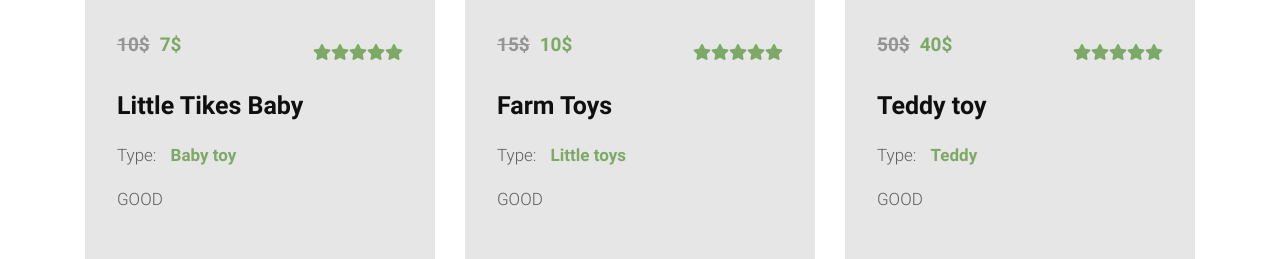
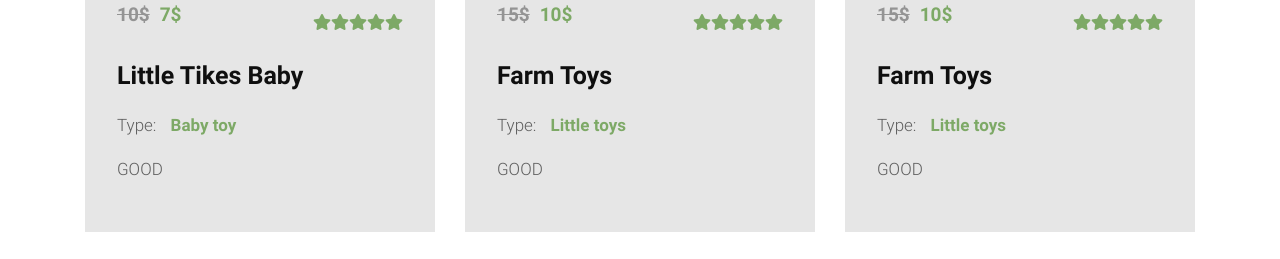
Before and after one commit to daotanhai/ATN-SHOP, a Django app: page / in a window 1280 px wide. Shown: the part 968-1227 px from the top of the page. Run offline with Django 3.2, Linux system fonts and the light colour scheme; some libraries are stand-ins or nearby versions.

Commit message:
Update home.html

```diff
--- a/templates/home.html
+++ b/templates/home.html
@@ -31,7 +31,6 @@
                                 Toys
                             </h2>
                             <div class="custom d-flex justify-content-center">
-                                <span></span>
                             </div>
                         </div>
                     </div>
@@ -94,8 +93,34 @@
                     <div class="col-lg-4 col-md-6 col-sm-12 col-12">
                         <div class="content">
                             <div class="pic_img">
+                                <img src="https://p7014794.vo.llnwd.net/e1/media/catalog/product/cache/8a7c6b25d9e0c0695377faf36eecef90/p/l/plan-toys-farm-animals-set_1.jpg" alt="">
+                                <div class="overlay d-flex align-items-center justify-content-center">
+                                    <a href="#" class="icon"><i class="fas fa-shopping-bag"></i></a>
+                                    <p>Buy now!</p>
+                                </div>
+                            </div>
+                            <div class="contentBottom">
+                                <div class="rate d-flex align-items-center justify-content-space-between">
+                                    <div class="price d-flex align-items-center">
+                                        <p class="pervious">15$</p>
+                                        <p class="now">10$</p>
+                                    </div>
+                                    <div class="icon d-flex align-items-center">
+                                        <a href="#" class="full"><i class="fas fa-star"></i><i class="fas fa-star"></i><i class="fas fa-star"></i><i class="fas fa-star"></i><i class="fas fa-star"></i></a>
+                                    </div>
+                                </div>
+                                <h3 class="title">Farm Toys</h3>
+                                <div class="type">
+                                    <p class="describe">Type: <span>Little toys</span></p>
+                                    <p class="describe">GOOD<span></span></p>
+                                </div>
+                            </div>
+                        </div>
+                    </div>
+                    <div class="col-lg-4 col-md-6 col-sm-12 col-12">
+                        <div class="content">
+                            <div class="pic_img">
                                 <img src="https://ielts-thanhloan.com/wp-content/uploads/2020/11/toys.jpg" alt="">
-
                             </div>
                             <div class="contentBottom">
                                 <div class="rate d-flex align-items-center justify-content-space-between">
```
